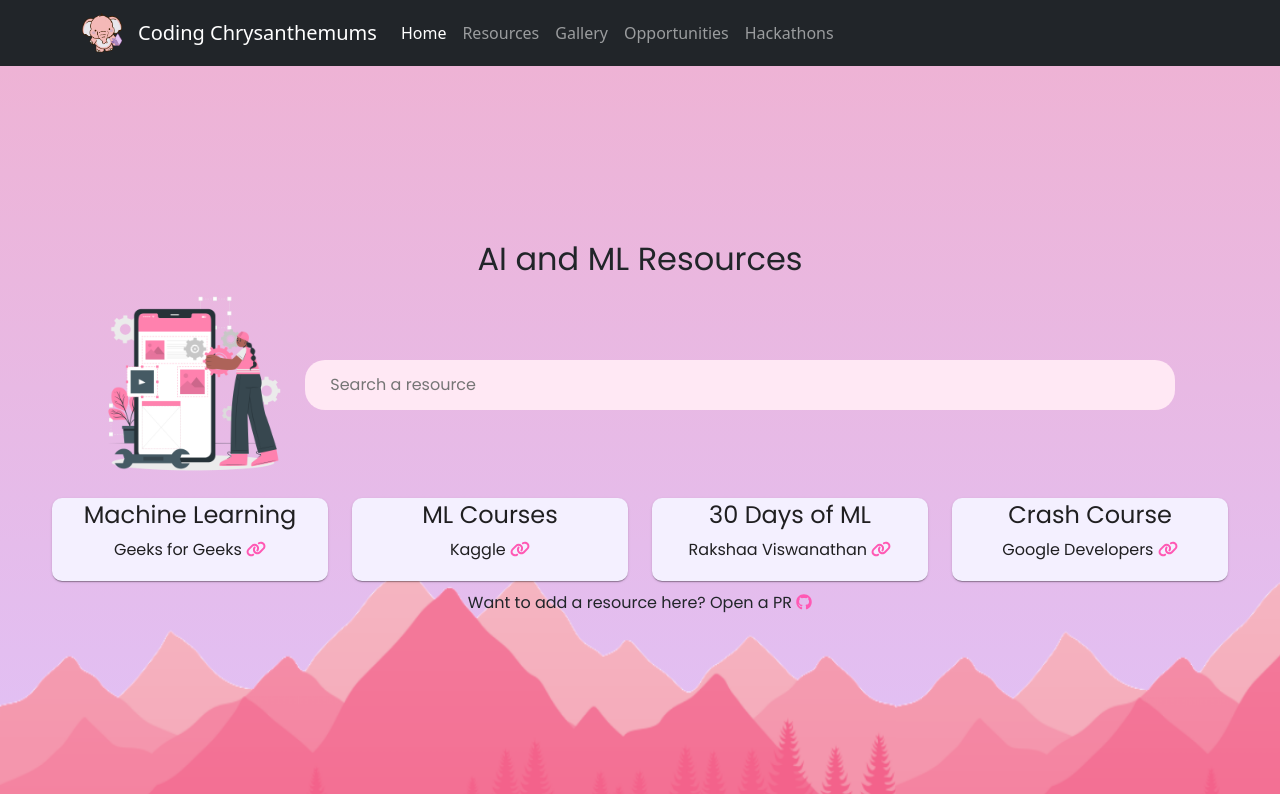
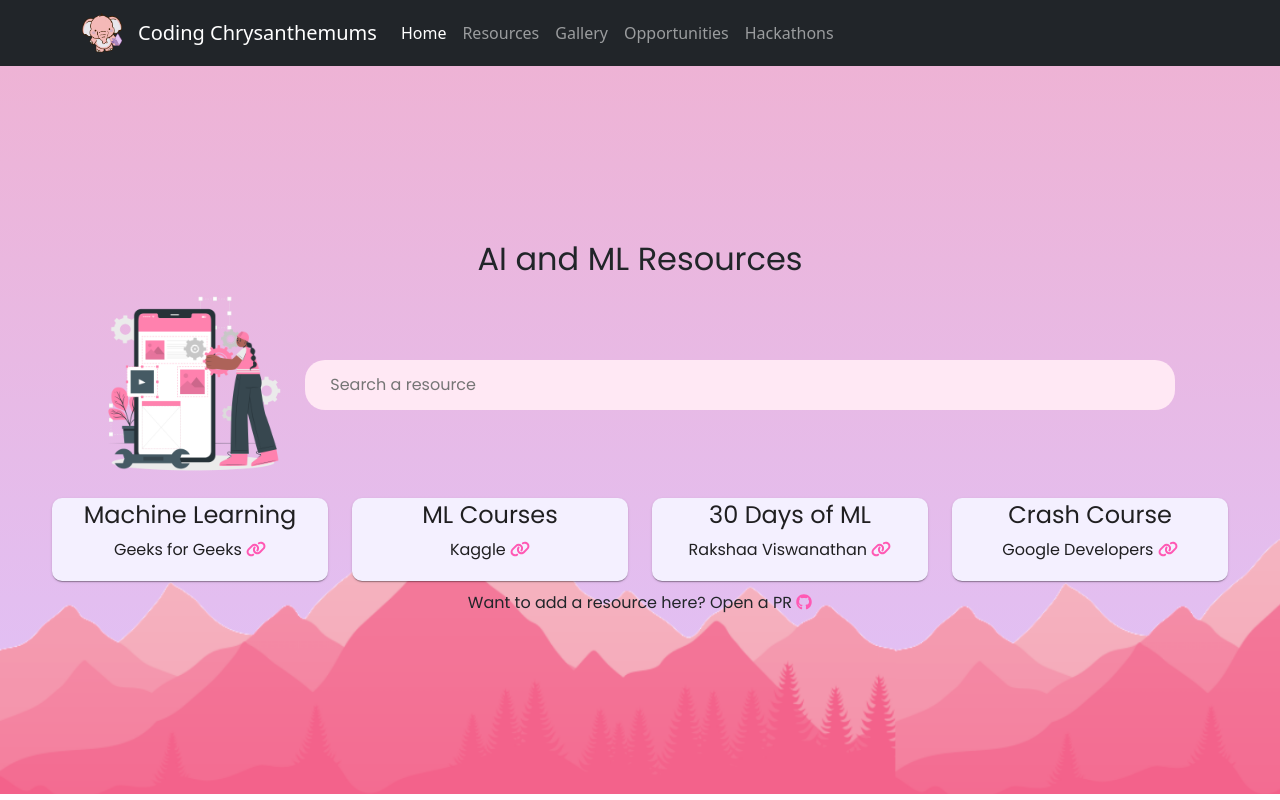
Before and after one commit to Superposition-Chennai/Coding-Chrysanthemums, a React (Create React App) app: page /ai in a window 1280 px wide. Built offline with nearby package versions, Linux system fonts and the light colour scheme.

Commit message:
bg alignment changes

```diff
--- a/src/styles.css
+++ b/src/styles.css
@@ -5,10 +5,13 @@
   /* background-color: rgb(223, 194, 250); */
   background: url('./img/cute\ stuff.png'), linear-gradient(rgb(238, 179, 213), rgb(223, 194, 250));
   /* background-image: url("./img/cute\ stuff.png"); */
-  background-size: 100vw 100vh;
+  background-size: 100vw auto;
+  background-repeat: no-repeat;
+  min-height: 91vh;
+  min-width: 100vw;
+  background-position: center bottom;
   align-content: center;
   justify-content: center;
-  min-height: 91vh;
 }
 html {
   overflow-x: hidden;
```
